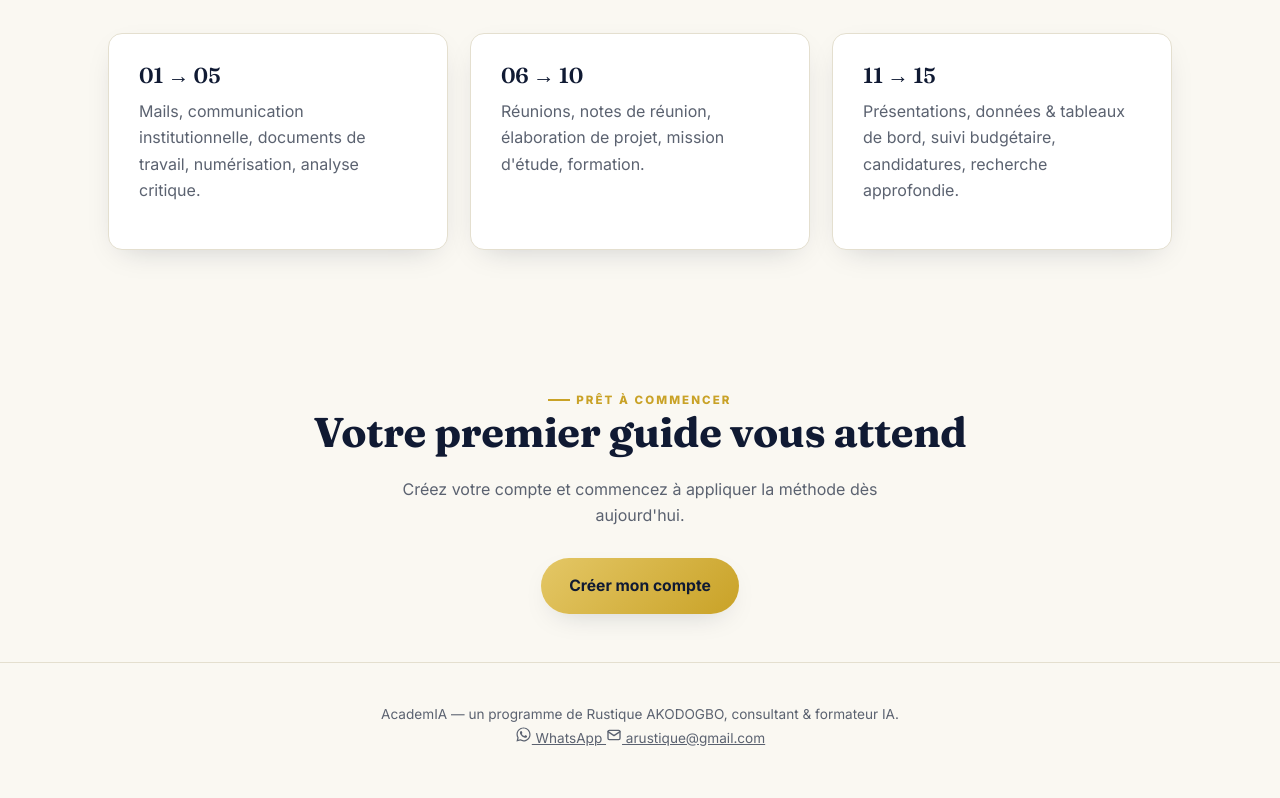
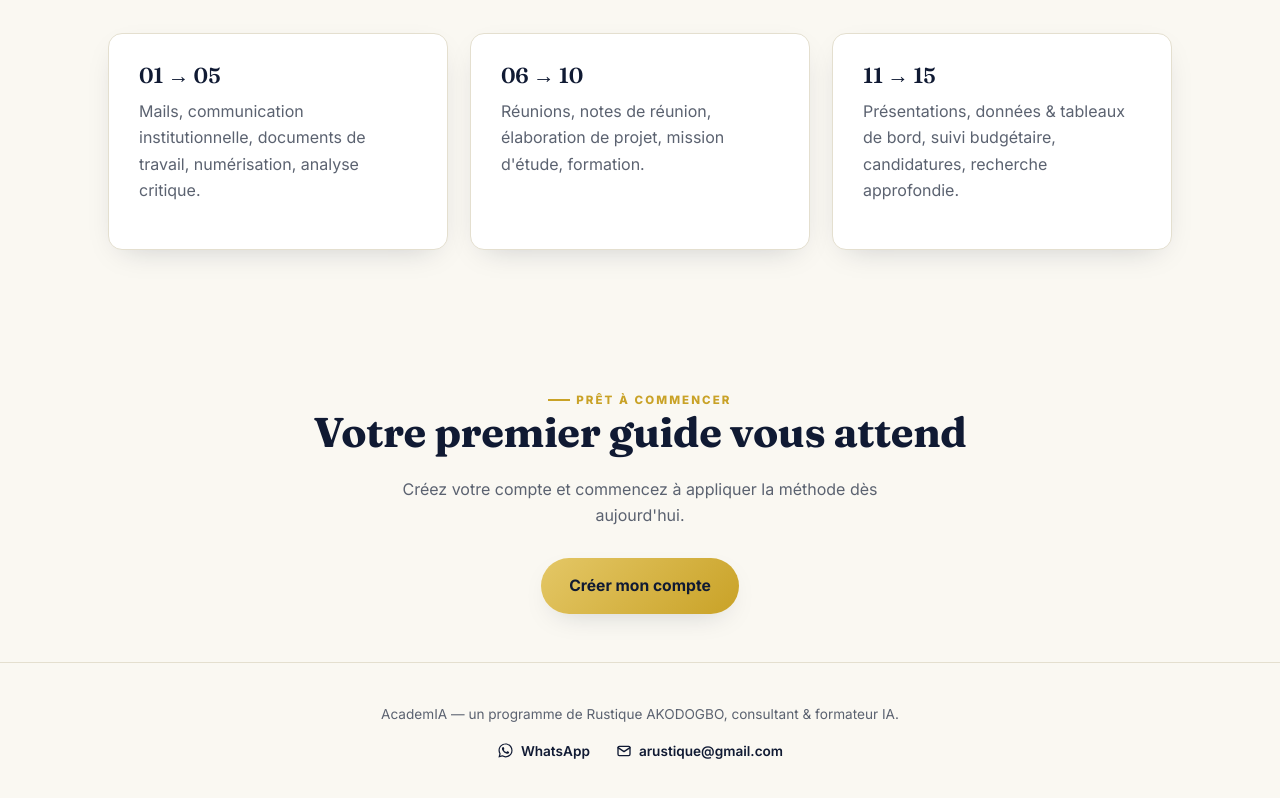
Before and after one commit to arustique/AcademIA, a plain HTML site: page index.html in a window 1280 px wide. Shown: the part 1241-2039 px from the top of the page. Drawn offline with Linux system fonts and the light colour scheme.

Commit message:
Add files via upload

```diff
--- a/assets/styles.css
+++ b/assets/styles.css
@@ -217,6 +217,11 @@ table.data-table tr:nth-child(even) td{ background: var(--cream-2); }
 .paywall ul li::before{ content:"✓"; color: var(--gold-soft); position:absolute; left:0; font-weight:800; }
 
 .footer{ padding: 40px 0; text-align:center; color: var(--muted); font-size:.85rem; border-top:1px solid var(--line); }
+.footer-inner{ display:flex; flex-direction:column; align-items:center; gap:14px; }
+.footer-contact{ display:flex; gap:26px; flex-wrap:wrap; justify-content:center; }
+.footer-link{ display:inline-flex; align-items:center; gap:7px; color:var(--navy); text-decoration:none; font-weight:600; font-size:.85rem; }
+.footer-link:hover{ color:var(--gold); }
+.footer-link svg{ flex-shrink:0; }
 
 .lock-icon{ width:16px; height:16px; display:inline-block; vertical-align:-2px; }
 .top-progress{ height:3px; background: var(--line); border-radius:3px; overflow:hidden; margin: 30px 0 10px; }
```
